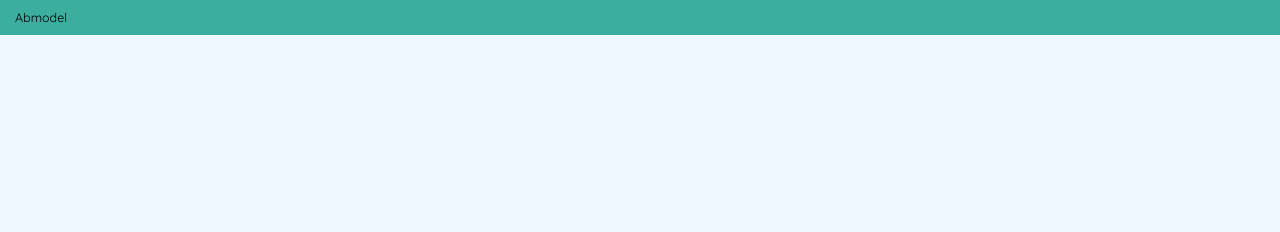
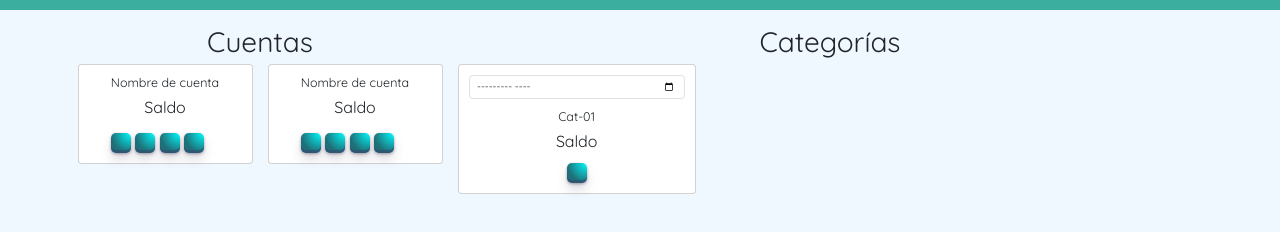
Before and after one commit to Ferengi2002/Proyecto-WEB-PrimerBimestre, a plain HTML site: page index.html in a window 1280 px wide. Drawn offline with nearby package versions, Linux system fonts and the light colour scheme.

Commit message:
dashboard en bruto

```diff
--- a/css/style.css
+++ b/css/style.css
@@ -114,9 +114,44 @@ h1,h2,h3{
 
 /* Seccion de Dashboard */
 
-.dashboard{
-    display: grid;
-    grid-template-columns: repeat(2, 1fr);
-    grid-gap: 2rem;
-    margin-top: 2rem;
+.boton-dash{
+    align-items: center;
+    appearance: none;
+    background-image: radial-gradient(100% 100% at 100% 0, #00fcfc 0, #1F6F78 100%);
+    border: 0;
+    border-radius: .5rem;
+    box-shadow: rgba(45, 35, 66, .4) 0 1px 3px,rgba(45, 35, 66, .3) 0 7px 13px -3px,rgba(58, 65, 111, .5) 0 -3px 0 inset;
+    box-sizing: border-box;
+    color: #fff;
+    cursor: pointer;
+    display: inline-flex;
+    height: 2rem;
+    justify-content: center;
+    line-height: 1;
+    list-style: none;
+    overflow: hidden;
+    padding: 1rem 1rem;
+
+    text-align: left;
+    text-decoration: none;
+    transition: box-shadow .15s,transform .15s;
+    user-select: none;
+    -webkit-user-select: none;
+    touch-action: manipulation;
+    white-space: nowrap;
+    will-change: box-shadow,transform;
+    font-weight: 600;
+    font-size: 1rem;
 }
+.boton-dash:hover{
+    cursor: pointer;
+    box-shadow: rgba(45, 33, 70, 0.4) 0 4px 8px, rgba(45, 35, 66, .3) 0 7px 13px -3px, #1F6F78 0 -3px 0 inset;
+    transform: translateY(-2px);
+}
+.boton-dash:focus {
+    box-shadow: #1F6F78 0 0 0 1.5px inset, rgba(45, 35, 66, .4) 0 2px 4px, rgba(45, 35, 66, .3) 0 7px 13px -3px, #1F6F78 0 -3px 0 inset;
+}
+.boton-dash:active {
+    box-shadow: #1F6F78 0 3px 7px inset;
+    transform: translateY(2px);
+  }
--- a/index.html
+++ b/index.html
@@ -22,16 +22,68 @@
 
     <header>
     </header>
-    <nav class="navbar navbar-expand-lg navbar-light contenedor-primario px-4">
-        <a class="navbar-brand" href="#">Abmodel</a>
-        <div class="collapse navbar-collapse justify-content-end" id="navbarNav">
-            <ul class="navbar-nav">
-                <li class="nav-item">
-                    <a class="nav-link" href="#"><i class="fas fa-cog"></i></a>
-                </li>
-            </ul>
+    <nav class="navbar navbar-light contenedor-primario justify-content-end px-4">
+        <a class="nav-link" href="#"><i class="fas fa-cog"></i></a>
+    </nav>
+    <main>
+        <div class="container mt-4">
+            <div class="row ">
+                <!-- Cuentas -->
+                <div class="col-md-4  ">
+                    <h2>Cuentas</h2>
+                    <div class="row">
+                        <div class="mb-3 col-sm-12  col-xl-6">
+                            <div class="card d-flex flex-column align-items-center">
+                                <div class="card-body  ">
+                                    <h5 class="card-title text-center">Nombre de cuenta</h5>
+                                    <p class="card-text text-center">Saldo</p>
+                                    <a href="#" class="btn boton-dash"><i class="fas fa-plus"></i> </a>
+                                    <a href="#" class="btn boton-dash"><i class="fas fa-minus"></i> </a>
+                                    <a href="#" class="btn boton-dash"><i class="fas fa-exchange-alt"></i> </a>
+                                    <a href="#" class="btn boton-dash"><i class="fas fa-eye"></i> </a>
+                                </div>
+                            </div>
+                        </div>
+                        <div class="mb-3 col-sm-12  col-xl-6">
+                            <div class="card d-flex flex-column align-items-center">
+                                <div class="card-body ">
+                                    <h5 class="card-title text-center">Nombre de cuenta</h5>
+                                    <p class="card-text text-center">Saldo</p>
+                                    <a href="#" class="btn boton-dash"><i class="fas fa-plus"></i> </a>
+                                    <a href="#" class="btn boton-dash"><i class="fas fa-minus"></i> </a>
+                                    <a href="#" class="btn boton-dash"><i class="fas fa-exchange-alt"></i> </a>
+                                    <a href="#" class="btn boton-dash"><i class="fas fa-eye"></i> </a>
+                                </div>
+                            </div>
+                        </div>
+
+
+
+
+                    </div>
+                </div>
+                <!-- Categorías -->
+                <div class="col-md-8">
+                    <h2>Categorías</h2>
+                    <div class="row">
+                        <div class="col-md-4 mb-3">
+                            <div class="card">
+                                <div class="card-body d-flex flex-column align-items-center    ">
+                                    <input type="month" id="mes" name="mes" class="form-control form-control-md mb-3">
+
+                                    <h5 class="card-title ">Cat-01</h5>
+                                    <p class="card-text text-center">Saldo</p>
+                                    <a href="#" class="btn boton-dash "><i class="fas fa-eye"></i></a>
+                                </div>
+                            </div>
+                        </div>
+
+
+                    </div>
+                </div>
+            </div>
         </div>
-    </nav>
+    </main>
 
 </body>
 </html>
```
